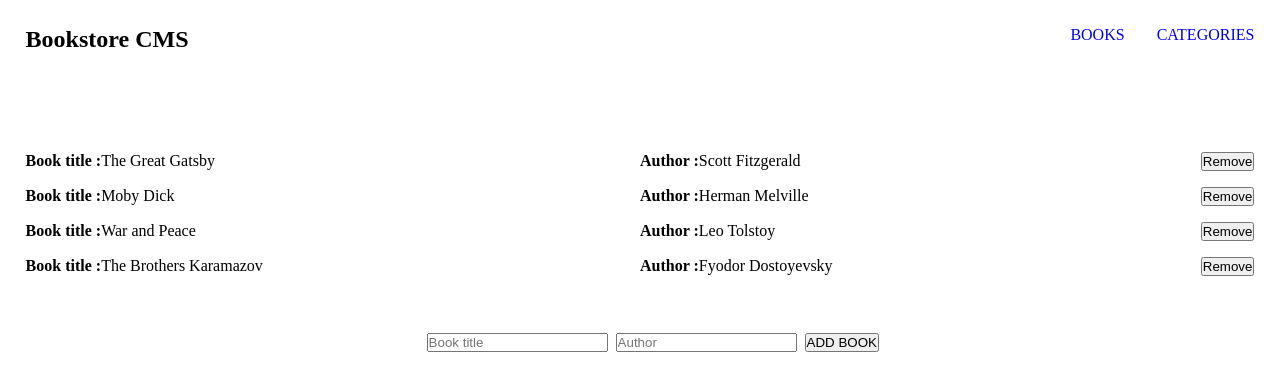
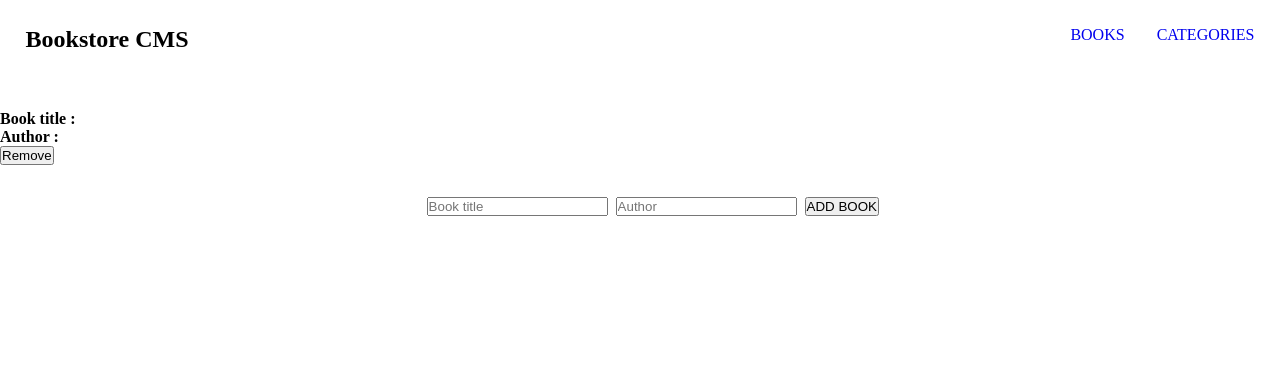
Before and after one commit to Uzair-Manzoor/bookstore, a React (Create React App) app: page / in a window 1280 px wide. Shown: the top 390 px of the page. Built offline with nearby package versions, Linux system fonts and the light colour scheme.

Commit message:
update bookPage component accordingly

```diff
--- a/src/components/BookPage.js
+++ b/src/components/BookPage.js
@@ -12,11 +12,8 @@ const BookPage = () => {
 
   return (
     <>
-      <ul className="books">
-        {books.map((book) => (
-          <Book key={book.id} title={book.title} author={book.author} />
-        ))}
-      </ul>
+      {/* rander */}
+      <Book key={books.id} title={books.title} author={books.author} BookList books={books} />
       <Form />
     </>
   );
```
